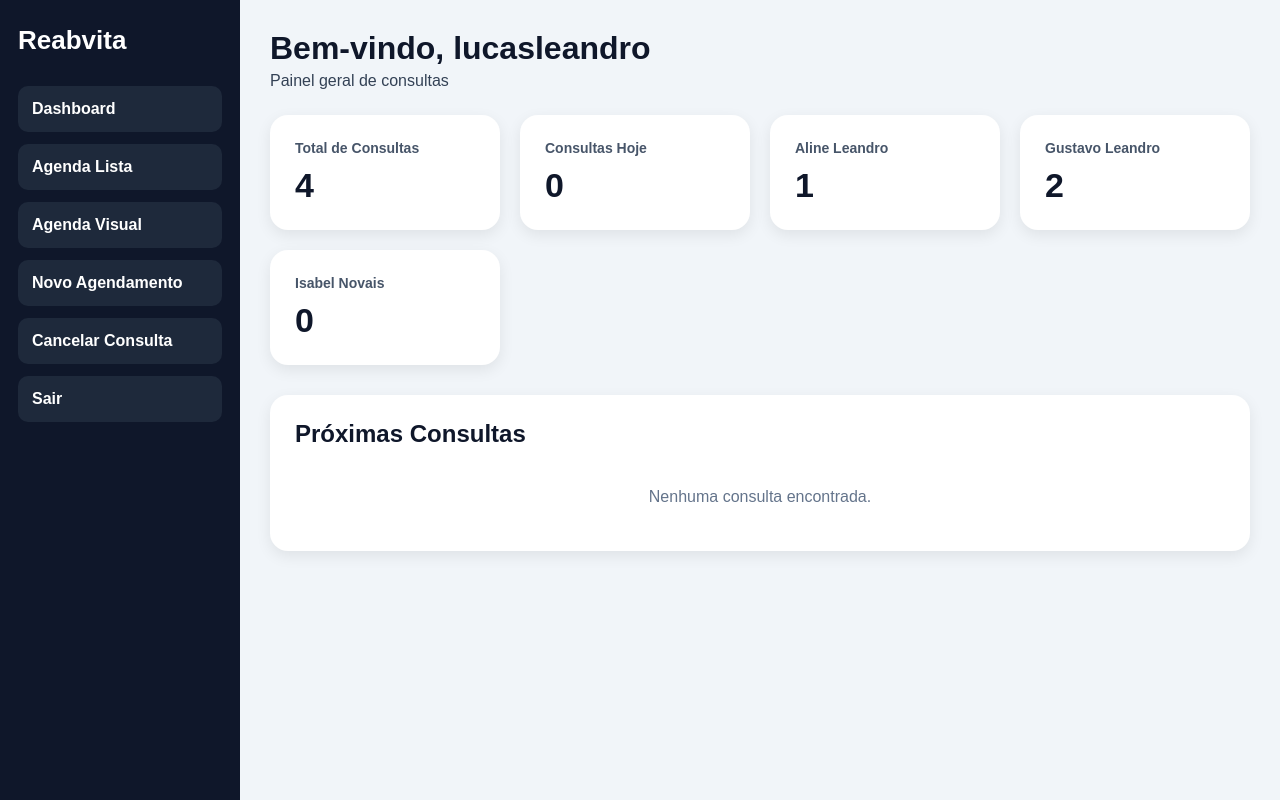
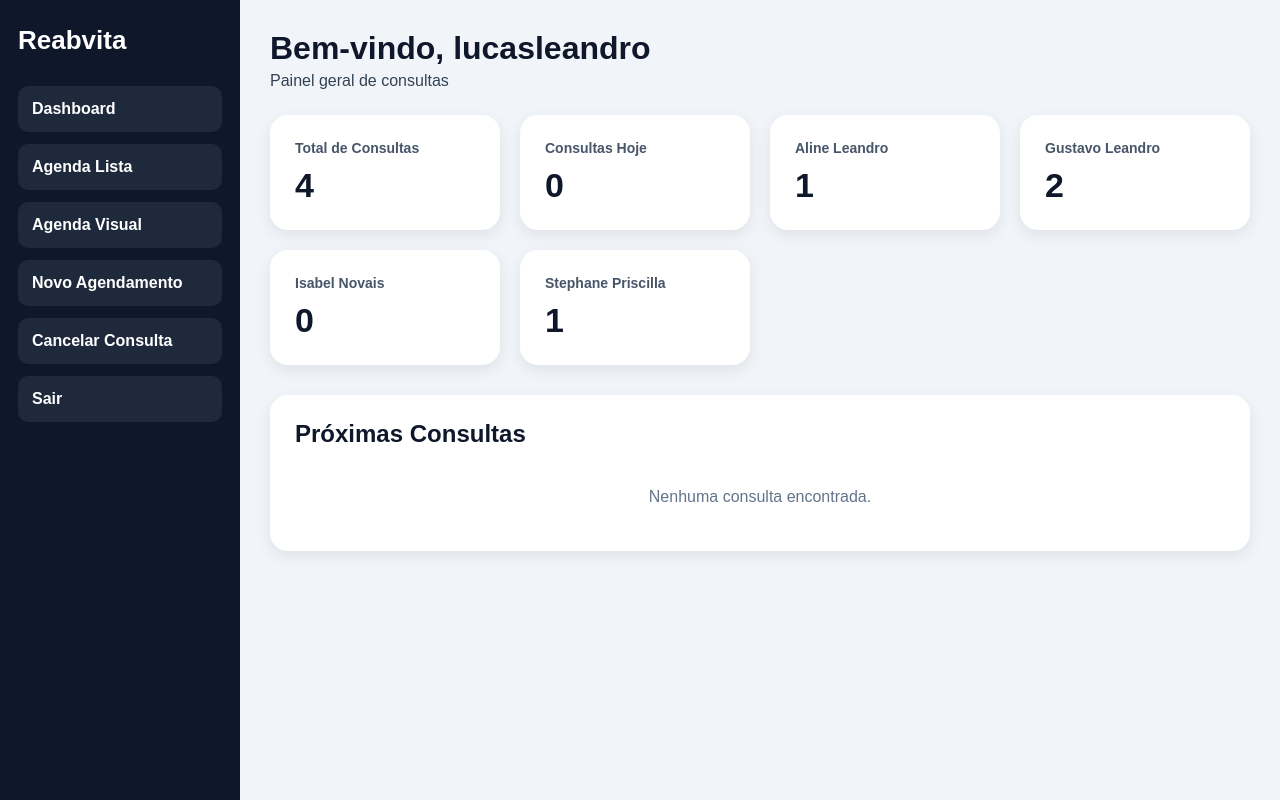
Before and after one commit to lucasleandro7/reabvita-system, a Django app: page /dashboard/ in a window 1280 px wide. Run offline with Django 5.2, Linux system fonts and the light colour scheme; a user stored in the database is signed in; data comes from the database, SQL or seed files in the repository; both versions use the stored data as it was after the commit.

Commit message:
Adicionada nova profissional

```diff
--- a/appointments/models.py
+++ b/appointments/models.py
@@ -5,6 +5,7 @@ PROFESSIONAL_CHOICES = [
     ('aline', 'Aline Leandro'),
     ('gustavo', 'Gustavo Leandro'),
     ('isabel', 'Isabel Novais'),
+    ('stephane', 'Stephane Priscilla'),
 ]
 
 
--- a/appointments/templates/appointments/dashboard.html
+++ b/appointments/templates/appointments/dashboard.html
@@ -203,6 +203,11 @@
             <h3>Isabel Novais</h3>
             <p>{{ isabel_appointments }}</p>
           </div>
+
+          <div class="card">
+            <h3>Stephane Priscilla</h3>
+            <p>{{ stephane_appointments }}</p>
+          </div>
         </div>
 
         <div class="appointments-box">
--- a/appointments/templates/appointments/index.html
+++ b/appointments/templates/appointments/index.html
@@ -242,6 +242,7 @@
     <option value="aline">Aline Leandro</option>
     <option value="gustavo">Gustavo Leandro</option>
     <option value="isabel">Isabel Novais</option>
+    <option value="stephane">Stephane Priscilla</option>
   </select>
 
   <div id="professional-description" class="professional-description"></div>
@@ -303,6 +304,8 @@
 
     isabel:
       "• Psicopedagogia<br>• Estimulação Cognitiva para Idosos",
+    stephane:
+      "• Psicologia",
   };
 
   async function loadAvailableTimes() {
--- a/appointments/views.py
+++ b/appointments/views.py
@@ -59,6 +59,15 @@ AVAILABLE_TIMES = {
             '18:00',
         ],
     },
+    'stephane': {
+        'wednesday': [
+            '08:00',
+            '09:00',
+            '10:00',
+            '11:00',
+            '12:00',
+        ]
+    },
 }
 
 
@@ -78,6 +87,9 @@ def get_user_professional(user):
     if 'isabel' in username:
         return 'isabel'
 
+    elif user.username == 'stephane':
+        return 'stephane'
+
     return None
 
 
@@ -86,11 +98,23 @@ def get_professional_times(professional, selected_date):
     if not professional or not selected_date:
         return []
 
-    if selected_date.weekday() == 4:
-        return AVAILABLE_TIMES.get(
-            professional,
-            {}
-        ).get('friday', [])
+    # Stephane - quarta-feira
+    if professional == 'stephane':
+        if selected_date.weekday() == 2:
+            return AVAILABLE_TIMES.get(
+                professional,
+                {}
+            ).get('wednesday', [])
+        return []
+
+    # Isabel - sexta-feira
+    if professional == 'isabel':
+        if selected_date.weekday() == 4:
+            return AVAILABLE_TIMES.get(
+                professional,
+                {}
+            ).get('friday', [])
+        return []
 
     return AVAILABLE_TIMES.get(
         professional,
@@ -363,10 +387,10 @@ def dashboard(request):
 
         appointments = Appointment.objects.all()
 
-    elif user_professional == 'isabel':
+    elif user_professional in ['isabel', 'stephane']:
 
         appointments = Appointment.objects.filter(
-            professional='isabel'
+            professional=user_professional
         )
 
     else:
@@ -391,6 +415,10 @@ def dashboard(request):
         professional='isabel'
     ).count()
 
+    stephane_appointments = appointments.filter(
+    professional='stephane'
+    ).count()
+
     next_appointments = appointments.filter(
         appointment_date__gte=timezone.localdate()
     ).order_by(
@@ -404,6 +432,7 @@ def dashboard(request):
         'aline_appointments': aline_appointments,
         'gustavo_appointments': gustavo_appointments,
         'isabel_appointments': isabel_appointments,
+        'stephane_appointments': stephane_appointments,
         'next_appointments': next_appointments,
     })
 
@@ -531,6 +560,9 @@ def calendar_view(request):
 
             event_color = '#a855f7'
 
+        if appointment.professional == 'stephane':
+            event_color = '#ec4899'
+
         if appointment.appointment_date < timezone.localdate():
 
             event_color = '#64748b'
```
Also changed, not shown: appointments/templates/appointments/calendar.html (+9 -0 lines), db.sqlite3.
